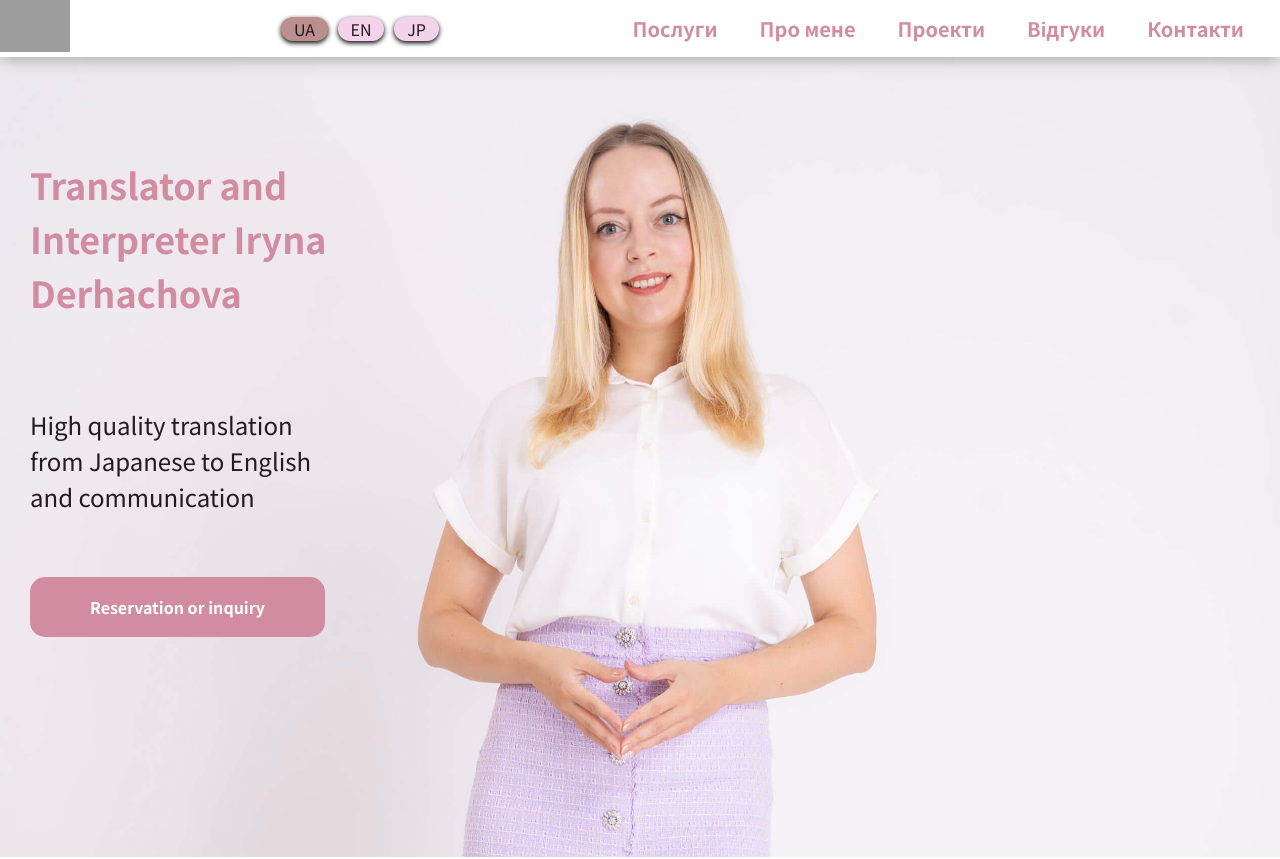
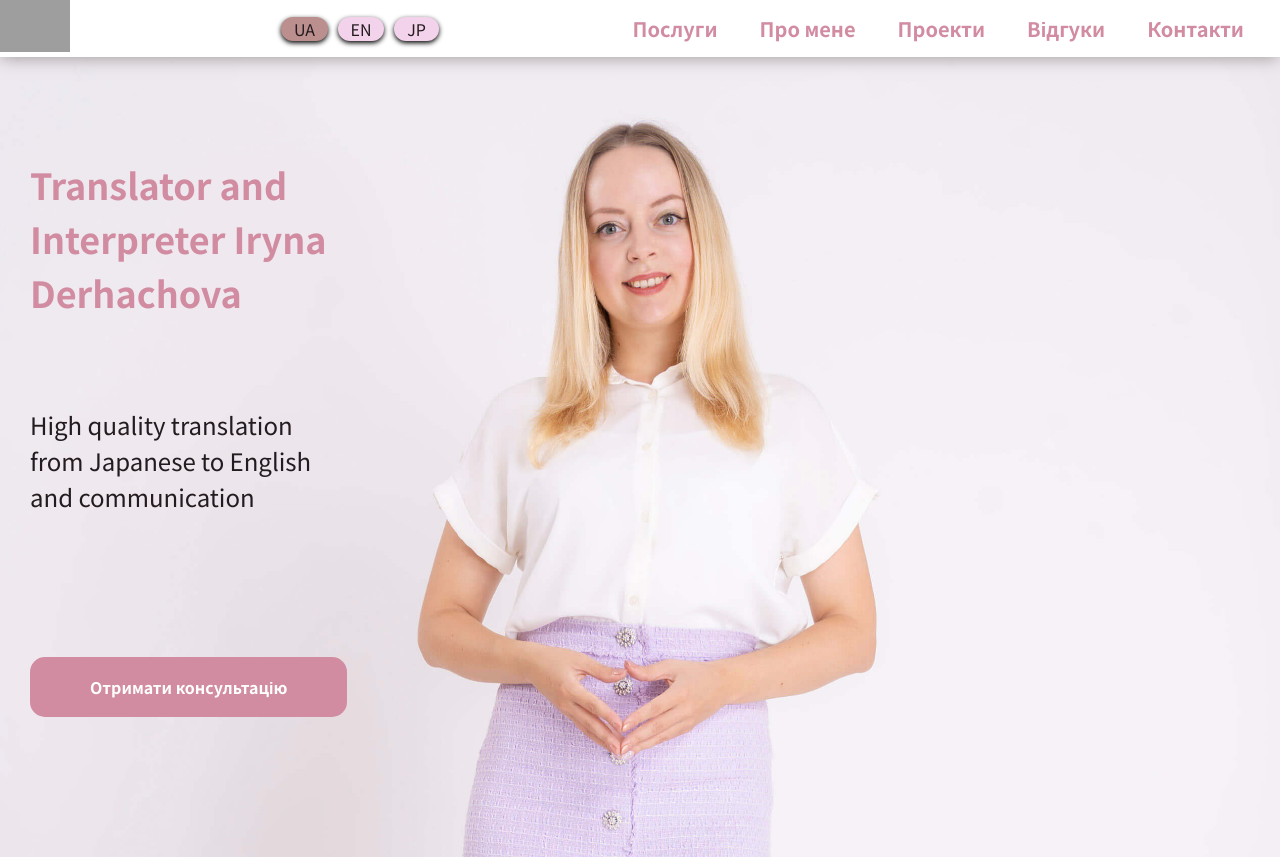
Before and after one commit to vivinohradova/translator-irina, a React (Create React App) app: page / in a window 1280 px wide. Shown: the top 859 px of the page. Built offline with nearby package versions, Linux system fonts and the light colour scheme; grey boxes are pictures that could not be loaded.

Commit message:
add popup

```diff
--- a/src/components/Main/Main.jsx
+++ b/src/components/Main/Main.jsx
@@ -1,21 +1,29 @@
 import styles from "./Main.module.scss";
-import Button from "../Button/Button";
+// import Button from "../Button/Button";
 import { useTranslation } from "react-i18next";
+import Popup from "../Popup/Popup";
+import { useState } from "react";
 
 const Main = () => {
   const { t } = useTranslation();
+  const [isPopupOpen, setIsPopupOpen] = useState(false);
+
+  const togglePopup = () => {
+    setIsPopupOpen(!isPopupOpen);
+  };
 
   return (
     <>
-      <main id="main">
+      <main id="main" className={isPopupOpen ? styles.popupOpen : ""}>
         <div className={styles.container}>
           <h1 className={styles.title}>{t("mainName")}</h1>
           <p className={styles.text}>{t("mainText")}</p>
-          <Button
-            text={t("getConsultation")}
-            type={"button"}
-            className={styles.button}
-          />
+          {!isPopupOpen && (
+            <button className={styles.button} onClick={togglePopup}>
+              Отримати консультацію
+            </button>
+          )}
+          <Popup isPopupOpen={isPopupOpen} togglePopup={togglePopup} />
         </div>
       </main>
     </>
--- a/src/components/Main/Main.module.scss
+++ b/src/components/Main/Main.module.scss
@@ -29,10 +29,38 @@ main {
       font-weight: $Normal;
       color: $HoverColor;
     }
+
     .button {
       position: absolute;
-      top: 65%;
+      top: 75%;
+      color: $Background;
+      background: $MainColor;
+      border: none;
+      height: 60px;
+      font-weight: $Bold;
+      text-align: center;
+      padding-left: 60px;
+      padding-right: 60px;
+      border-radius: 15px;
+      cursor: pointer;
+      transition: all 0.4s ease;
+
+      &:hover {
+        background: $Background;
+        color: $MainColor;
+        border: 1px solid $MainColor;
+      }
+
+      &:active {
+        background: $ActiveColor;
+      }
     }
+  }
+
+  &.popupOpen .title,
+  &.popupOpen .text {
+    opacity: 0.5;
+    transition: opacity 0.3s ease;
   }
 }
 
--- /dev/null
+++ b/src/components/Popup/Popup.jsx
@@ -0,0 +1,23 @@
+import styles from "./Popup.module.scss";
+import Form from "../Form/Form";
+
+const Popup = ({ isPopupOpen, togglePopup }) => {
+  return (
+    <>
+      <div className={styles.popupContainer}>
+        {isPopupOpen && (
+          <div className={styles.popup}>
+            <div className={styles.popupContent}>
+              <Form />
+              <button className={styles.buttonClose} onClick={togglePopup}>
+                Закрити
+              </button>
+            </div>
+          </div>
+        )}
+      </div>
+    </>
+  );
+};
+
+export default Popup;
--- /dev/null
+++ b/src/components/Popup/Popup.module.scss
@@ -0,0 +1,36 @@
+@import "../../assets/scss/Colors.module.scss";
+@import "../../assets/scss/Fonts.module.scss";
+
+.popupContainer {
+  text-align: center;
+
+  .buttonClose {
+    border: none;
+    border-radius: 5px;
+    background: $BackgroundPink;
+    width: 100px;
+    height: 35px;
+    transition: all 0.4s ease;
+
+    &:hover {
+      cursor: pointer;
+      background: #ddadaf;
+    }
+
+    &:active {
+      background: $ActiveColor;
+    }
+  }
+
+  .popup {
+    position: fixed;
+    top: 50%;
+    left: 50%;
+    transform: translate(-50%, -50%);
+    background-color: #fff;
+    padding: 20px;
+    border: 1px solid #ccc;
+    box-shadow: 0 2px 5px rgba(0, 0, 0, 0.3);
+    z-index: 1000;
+  }
+}
--- a/src/components/Projects/Projects.module.scss
+++ b/src/components/Projects/Projects.module.scss
@@ -2,16 +2,19 @@
 @import "../../assets/scss/Fonts.module.scss";
 
 .projects {
+  background: $BackgroundPink;
   .container {
+    background: $Background;
     width: 1280px;
     margin: 0 auto;
     display: flex;
     flex-direction: column;
-    padding-bottom: $MSections;
+    box-shadow: 0px 4px 15px -2px $Grey;
 
     .content {
       display: flex;
       justify-content: center;
+      margin-bottom: $MSections;
 
       .textContainer {
         display: flex;
@@ -20,6 +23,10 @@
         max-width: 500px;
         text-align: center;
         padding-right: 50px;
+
+        .text {
+          padding-bottom: 20px;
+        }
       }
 
       .image {
@@ -28,3 +35,36 @@
     }
   }
 }
+
+// Mobile
+@media screen and (max-width: 520px) {
+  .projects {
+    .container {
+      width: 100%;
+
+      .content {
+        .image {
+          display: none;
+        }
+      }
+    }
+  }
+}
+
+//  Tablet SD
+@media screen and (min-width: 521px) and (max-width: 768px) {
+  .projects {
+    .container {
+      width: 100%;
+    }
+  }
+}
+
+// Tablet HD
+@media screen and (min-width: 769px) and (max-width: 1350px) {
+  .projects {
+    .container {
+      width: 100%;
+    }
+  }
+}
--- a/src/components/Reviews/Reviews.module.scss
+++ b/src/components/Reviews/Reviews.module.scss
@@ -11,7 +11,7 @@
       display: flex;
       align-items: center;
       justify-content: center;
-      margin-bottom: 50px;
+      margin-bottom: $MSections;
       transition: transform 0.8s ease-in-out;
 
       .button {
```
